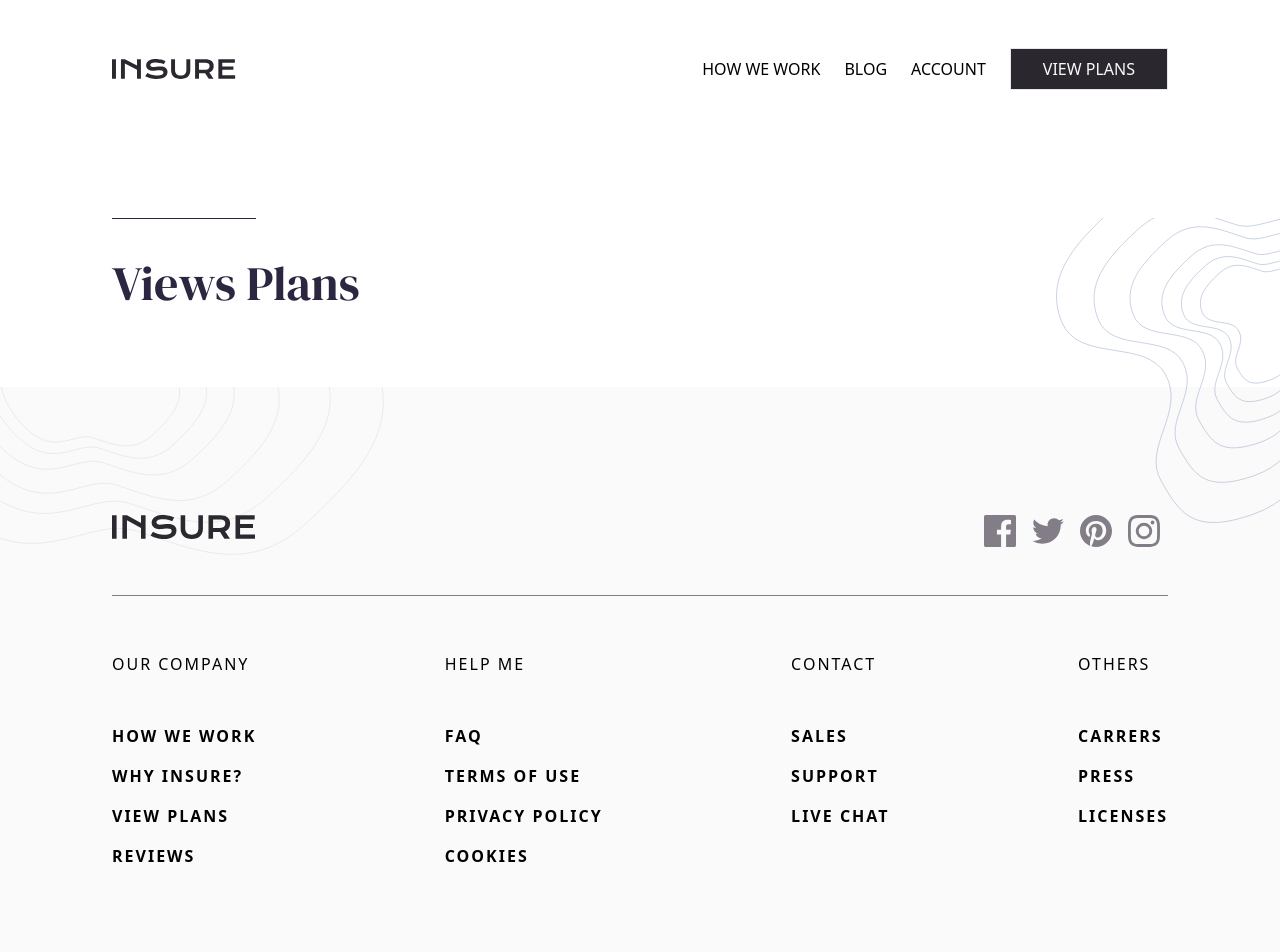
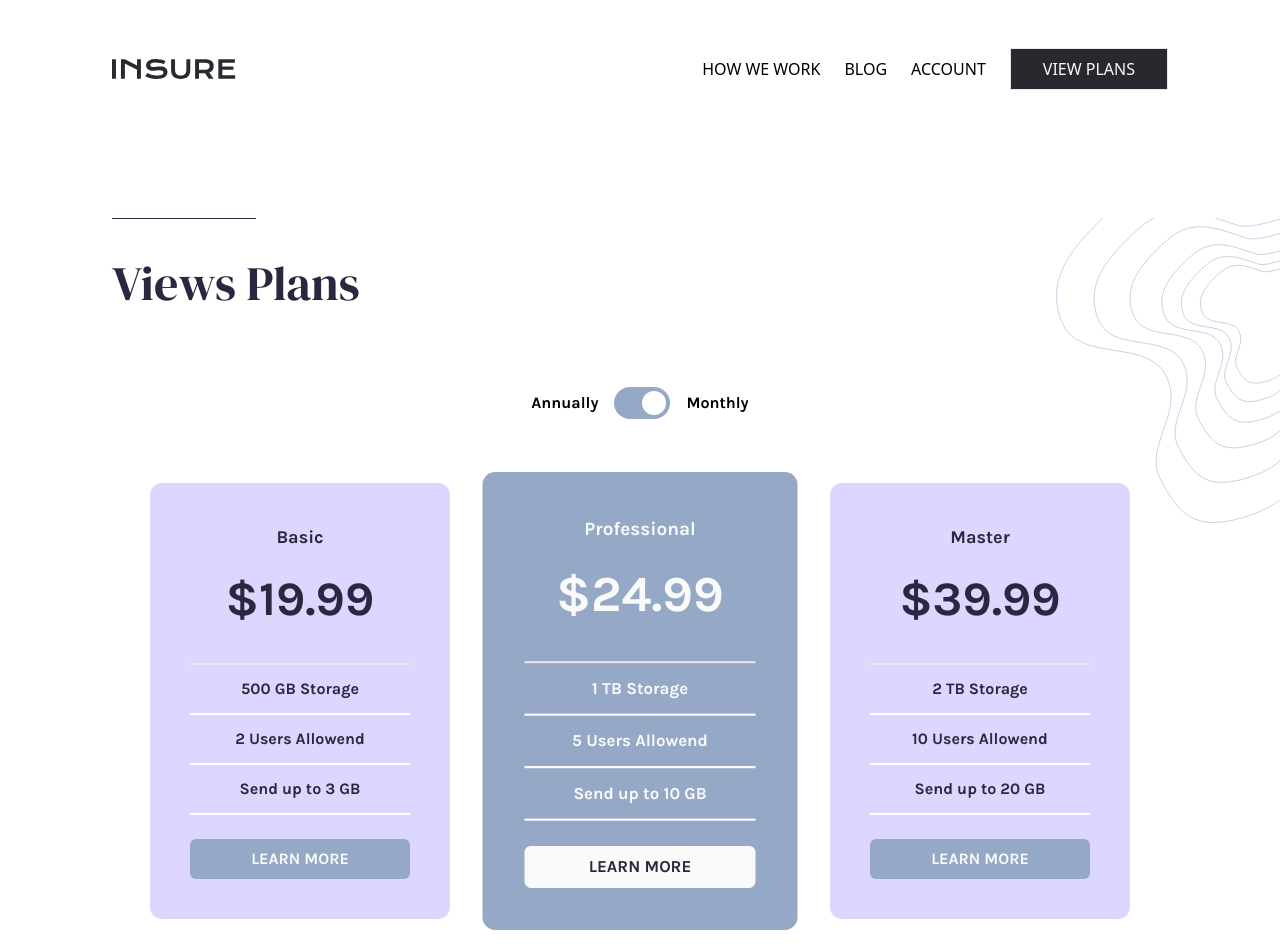
Before and after one commit to KelvinFBR/Insure_landing_page_practice, a React (Vite) app: page /viewplans in a window 1280 px wide. Shown: the top 952 px of the page. Built offline with nearby package versions, Linux system fonts and the light colour scheme.

Commit message:
[add] viewPlans cards

```diff
--- a/package.json
+++ b/package.json
@@ -9,6 +9,7 @@
     "preview": "vite preview"
   },
   "dependencies": {
+    "framer-motion": "^7.5.0",
     "react": "^18.2.0",
     "react-dom": "^18.2.0",
     "react-router-dom": "^6.4.0"
--- a/src/components/footer/FooterSection.jsx
+++ b/src/components/footer/FooterSection.jsx
@@ -53,7 +53,7 @@ export const FooterSection = () => {
         </div>
       </div>
       <p className="my-4 text-center">
-        Copyright &copy; Coded with 💜 by |{" "}
+        Copyright &copy; Coded by |{" "}
         <a
           className="text-dark-violet inline-block font-bold hover:scale-x-110 transition-all"
           href="https://www.linkedin.com/in/kelvin-f-baez-rodriguez-frontend-developer/"
--- a/src/components/header/Banner.jsx
+++ b/src/components/header/Banner.jsx
@@ -1,6 +1,7 @@
 import { ImgIntro } from "./ImgIntro";
 import { BgMobileIntro } from "./BgMobileIntro";
 import { Button } from "./Button";
+import { NavLink } from "react-router-dom";
 
 export const Banner = () => {
   return (
@@ -18,7 +19,9 @@ export const Banner = () => {
             expertise and tecnnology to help you find the plan that's right for
             you. Ensure you and your loved ones are protected.
           </p>
-          <Button btnName="view plans" />
+          <NavLink to="/viewplans">
+            <Button btnName="view plans" />
+          </NavLink>
         </div>
 
         <BgMobileIntro />
--- /dev/null
+++ b/src/components/plansCard/CardsSection.jsx
@@ -0,0 +1,24 @@
+import { useContext } from "react";
+import { PlansContext } from "../../context/PlansContext";
+import { PlanCard } from "./PlanCard";
+
+export const CardsSection = () => {
+  const { plansCard } = useContext(PlansContext);
+
+  return (
+    <section className="flex flex-col lg:flex-row justify-center items-center gap-10 my-16">
+      {plansCard.map(
+        ({ id, type, price, storage, userAllowance, capacity }) => (
+          <PlanCard
+            key={id}
+            type={type}
+            price={price}
+            storage={storage}
+            userAllowance={userAllowance}
+            capacity={capacity}
+          />
+        )
+      )}
+    </section>
+  );
+};
--- /dev/null
+++ b/src/components/plansCard/PlanCard.jsx
@@ -0,0 +1,52 @@
+import { motion } from "framer-motion";
+import { useContext } from "react";
+import { PlansContext } from "../../context/PlansContext";
+
+export const PlanCard = ({ type, price, storage, userAllowance, capacity }) => {
+  const { isMonthly } = useContext(PlansContext);
+
+  return (
+    <div
+      className={`min-w-[300px] max-w-xs p-10 text-center rounded-xl font-body  ${
+        type === "Professional"
+          ? "bg-grayish-blue text-very-light-gray scale-105"
+          : "bg-violet-200 text-dark-violet"
+      }`}
+    >
+      <h2 className="text-lg font-bold">{type}</h2>
+      <motion.p
+        className={`font-bold text-5xl mt-6 transition-all ${
+          !isMonthly ? "scale-110" : ""
+        }`}
+        layout
+        transition={{
+          type: "spring",
+          stiffness: 700,
+          damping: 30,
+        }}
+      >{`$${price}`}</motion.p>
+      <div>
+        <p className="mt-10 py-3 text-1xl font-bold border-b-white border-solid border-y-2">
+          {storage} Storage
+        </p>
+        <p className="py-3 text-1xl font-bold border-b-white border-solid border-b-2">
+          {userAllowance} Users Allowend
+        </p>
+        <p className="py-3 text-1xl font-bold border-b-white border-solid border-b-2">
+          Send up to {capacity}
+        </p>
+      </div>
+      <button
+        className={`box-border uppercase font-bold mt-6 py-2 w-full rounded-md transition-all hover:bg-transparent
+      ${
+        type === "Professional"
+          ? "bg-very-light-gray hover:border-solid hover:border-very-light-gray hover:border-2 text-dark-violet hover:text-very-light-gray"
+          : "bg-grayish-blue hover:border-solid hover:border-grayish-blue hover:border-2  text-very-light-gray hover:text-dark-violet"
+      }
+      `}
+      >
+        Learn More
+      </button>
+    </div>
+  );
+};
--- /dev/null
+++ b/src/components/plansCard/SwitchButton.jsx
@@ -0,0 +1,42 @@
+import { motion } from "framer-motion";
+import { usePlans } from "../../hooks/usePlans";
+
+const spring = {
+  type: "spring",
+  stiffness: 700,
+  damping: 30,
+};
+
+export const SwitchButton = () => {
+  const { plansAnnually, plansReset, isMonthly, setIsMonthly } = usePlans();
+
+  const handleToggle = () => {
+    setIsMonthly((state) => !state);
+    if (isMonthly) {
+      // Al dar clic al boton para cambiar a anual monthly dara true
+      plansAnnually();
+      return;
+    }
+
+    plansReset();
+  };
+
+  return (
+    <div className="flex items-center justify-center font-body">
+      <h3 className="font-bold">Annually</h3>
+      <div
+        className={`flex w-14 mx-4 transition-all justify-start bg-grayish-blue rounded-full hover:bg-violet-300 ${
+          isMonthly ? "justify-end" : ""
+        }`}
+      >
+        <motion.span
+          onClick={handleToggle}
+          className="w-6 h-6 m-1 rounded-full bg-white cursor-pointer"
+          layout
+          transition={spring}
+        ></motion.span>
+      </div>
+      <h3 className="font-bold">Monthly</h3>
+    </div>
+  );
+};
--- /dev/null
+++ b/src/components/plansCard/index.js
@@ -0,0 +1,3 @@
+export * from "./CardsSection";
+export * from "./PlanCard";
+export * from "./SwitchButton";
--- /dev/null
+++ b/src/context/PlansContext.jsx
@@ -0,0 +1,19 @@
+import { createContext, useState } from "react";
+import { data } from "../data/data";
+
+const initialState = data.plans;
+
+export const PlansContext = createContext();
+
+export const PlansProvider = ({ children }) => {
+  const [plansCard, setPlansCard] = useState(initialState);
+  const [isMonthly, setIsMonthly] = useState(true);
+
+  return (
+    <PlansContext.Provider
+      value={{ plansCard, setPlansCard, initialState, isMonthly, setIsMonthly }}
+    >
+      {children}
+    </PlansContext.Provider>
+  );
+};
--- a/src/data/data.js
+++ b/src/data/data.js
@@ -26,44 +26,70 @@ export const data = {
         "Our plans aren't full of conditions and clauses to prevent payouts. We make sure you're covered when you need it.",
     },
   ],
-  footerItems:[
+  footerItems: [
     {
-      id:1,
-      menuTitle: 'Our company',
+      id: 1,
+      menuTitle: "Our company",
       menuItems: {
-        0: 'how we work',
-        1: 'why insure?',
-        2: 'view plans',
-        3: 'reviews'
-      }
+        0: "how we work",
+        1: "why insure?",
+        2: "view plans",
+        3: "reviews",
+      },
     },
     {
-      id:2,
-      menuTitle: 'Help Me',
+      id: 2,
+      menuTitle: "Help Me",
       menuItems: {
-        0: 'FAQ',
-        1: 'Terms of use',
-        2: 'Privacy policy',
-        3: 'cookies'
-      }
+        0: "FAQ",
+        1: "Terms of use",
+        2: "Privacy policy",
+        3: "cookies",
+      },
     },
     {
-      id:3,
-      menuTitle: 'Contact',
+      id: 3,
+      menuTitle: "Contact",
       menuItems: {
-        0: 'Sales',
-        1: 'Support',
-        2: 'Live chat'
-      }
+        0: "Sales",
+        1: "Support",
+        2: "Live chat",
+      },
     },
     {
-      id:4,
-      menuTitle: 'Others',
+      id: 4,
+      menuTitle: "Others",
       menuItems: {
-        0: 'Carrers',
-        1: 'Press',
-        2: 'Licenses'
-      }
+        0: "Carrers",
+        1: "Press",
+        2: "Licenses",
+      },
     },
-  ]
+  ],
+  plans: [
+    {
+      id: 1,
+      type: "Basic",
+      price: 19.99,
+      storage: "500 GB",
+      userAllowance: 2,
+      capacity: "3 GB",
+    },
+    {
+      id: 2,
+      type: "Professional",
+      price: 24.99,
+      storage: "1 TB",
+      userAllowance: 5,
+      capacity: "10 GB",
+    },
+    {
+      id: 3,
+      type: "Master",
+      price: 39.99,
+      storage: "2 TB",
+      userAllowance: 10,
+      capacity: "20 GB",
+    },
+  ],
 };
--- /dev/null
+++ b/src/hooks/usePlans.js
@@ -0,0 +1,29 @@
+import { useContext, useState } from "react";
+import { PlansContext } from "../context/PlansContext";
+
+export const usePlans = () => {
+  const { plansCard, setPlansCard, initialState, isMonthly, setIsMonthly } =
+    useContext(PlansContext);
+
+  const plansAnnually = () => {
+    const plans = plansCard.map((plan) => {
+      return {
+        ...plan,
+        price: (plan.price * 5).toFixed(2),
+      };
+    });
+
+    setPlansCard(plans);
+  };
+
+  const plansReset = () => {
+    setPlansCard(initialState);
+  };
+
+  return {
+    plansAnnually,
+    plansReset,
+    isMonthly,
+    setIsMonthly,
+  };
+};
--- a/src/pages/ViewPlans.jsx
+++ b/src/pages/ViewPlans.jsx
@@ -1,14 +1,25 @@
 import { Footer } from "../components/Footer";
 import { NavBar } from "../components/header/NavBar";
+import { CardsSection, SwitchButton } from "../components/plansCard/";
 import { MainSection } from "../components/utilities/MainSection";
+import { PlansProvider } from "../context/PlansContext";
 
 export const ViewPlans = () => {
   return (
     <>
-      <NavBar />
-      <MainSection textTitle="Views Plans"></MainSection>
+      <PlansProvider>
+        <NavBar />
 
-      <Footer />
+        {/* title */}
+        <MainSection textTitle="Views Plans"></MainSection>
+
+        {/* card section */}
+        <SwitchButton />
+        <CardsSection />
+
+        {/* footer page */}
+        <Footer />
+      </PlansProvider>
     </>
   );
 };
```
Also changed, not shown: 1 other file (tests, documents, lock files or other folders).
